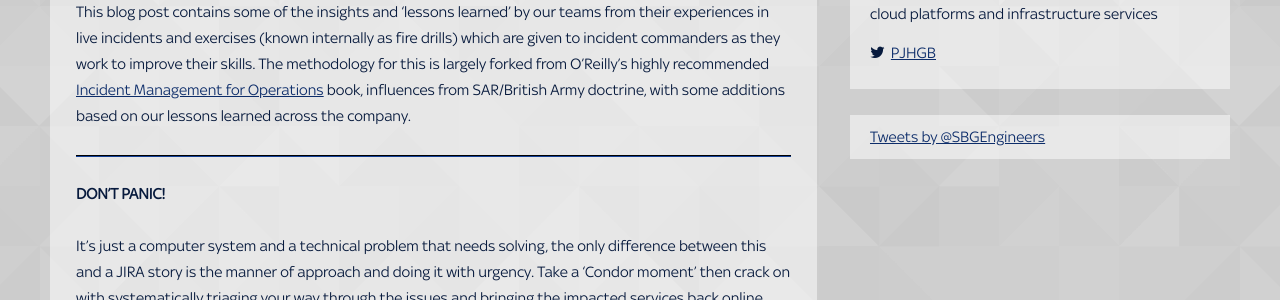
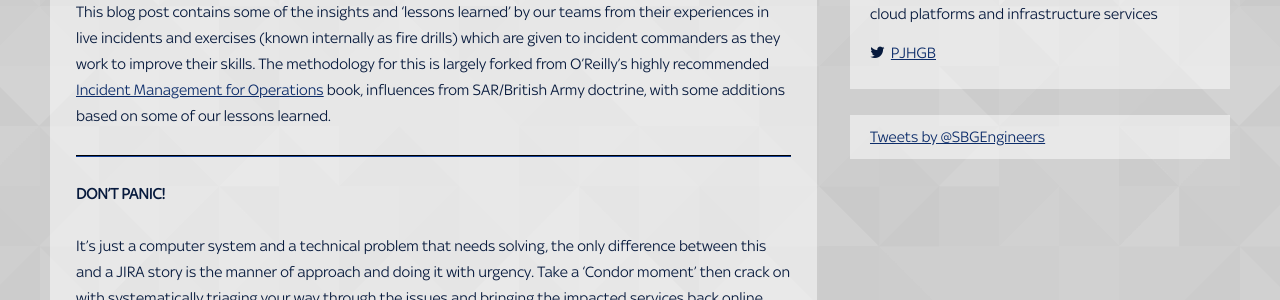
Before and after one commit to skybet/skybet.github.io, a Jekyll site: the page built from _posts/2017-01-30-inc-cmd-lessonslearned.md, in a window 1280 px wide and 900 px high, scrolled down 514 px. Shown: the part 199-499 px from the top of the window. Built offline with Jekyll 4.4.1, drawn with Linux system fonts in a browser that asks for light colours; nearby versions of some CDN libraries; some web fonts are replaced; comment, search, counter and statistics services are not loaded.

Commit message:
Update 2017-01-30-inc-cmd-lessonslearned.md
Fixing lessons learned/we can't cover _all_ of them here.

```diff
--- a/_posts/2017-01-30-inc-cmd-lessonslearned.md
+++ b/_posts/2017-01-30-inc-cmd-lessonslearned.md
@@ -11,7 +11,7 @@ image:      peace_war_inccmd.jpg
 
 Incident command is a reasonably new area of focus for SBG, in a nutshell it's a nominated technical personnel known as the Incident Commander (IC) who gives direction in order to resolve incidents and restore service as quickly as possible.
 
-This blog post contains some of the insights and 'lessons learned' by our teams from their experiences in live incidents and exercises (known internally as fire drills) which are given to incident commanders as they work to improve their skills. The methodology for this is largely forked from O'Reilly's highly recommended [Incident Management for Operations](http://shop.oreilly.com/product/0636920036159.do) book, influences from SAR/British Army doctrine, with some additions based on our lessons learned across the company.
+This blog post contains some of the insights and 'lessons learned' by our teams from their experiences in live incidents and exercises (known internally as fire drills) which are given to incident commanders as they work to improve their skills. The methodology for this is largely forked from O'Reilly's highly recommended [Incident Management for Operations](http://shop.oreilly.com/product/0636920036159.do) book, influences from SAR/British Army doctrine, with some additions based on some of our lessons learned.
 
 ***
 
```
